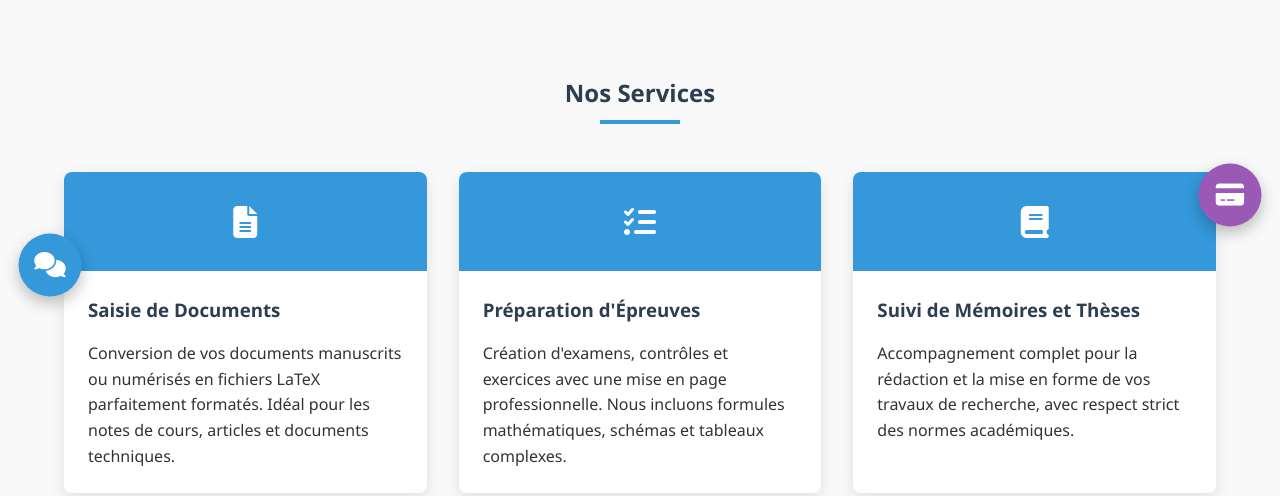
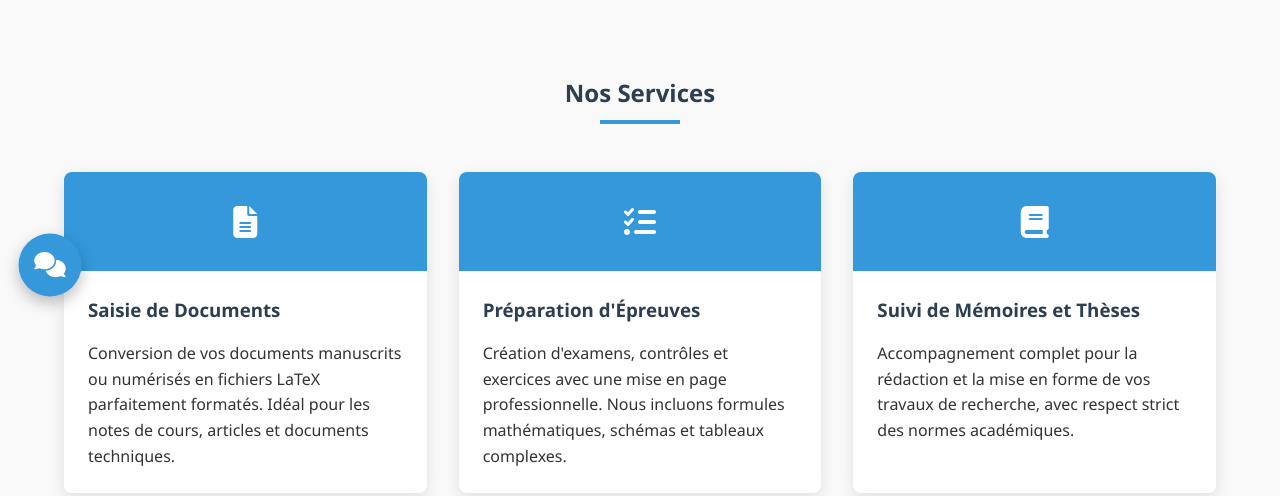
Before and after one commit to jeanskodoc/TRAITEMENT-DE-DOCUMENTS-EN-LATEX, a plain HTML site: page EDS-saisie latex.htm in a window 1280 px wide. Shown: the part 485-981 px from the top of the page. Drawn offline with Linux system fonts and the light colour scheme.

Commit message:
Update EDS-saisie latex.htm

```diff
--- a/EDS-saisie latex.htm
+++ b/EDS-saisie latex.htm
@@ -712,10 +712,7 @@
         <i class="fas fa-comments"></i>
     </div>
 
-    <!-- Bulle de paiement -->
-    <div class="payment-bubble" onclick="window.open('https://me.fedapay.com/Rn8LZlsz', '_blank')">
-        <i class="fas fa-credit-card"></i>
-    </div>
+
 
     <!--Start of Tawk.to Script-->
     <script type="text/javascript">
```
